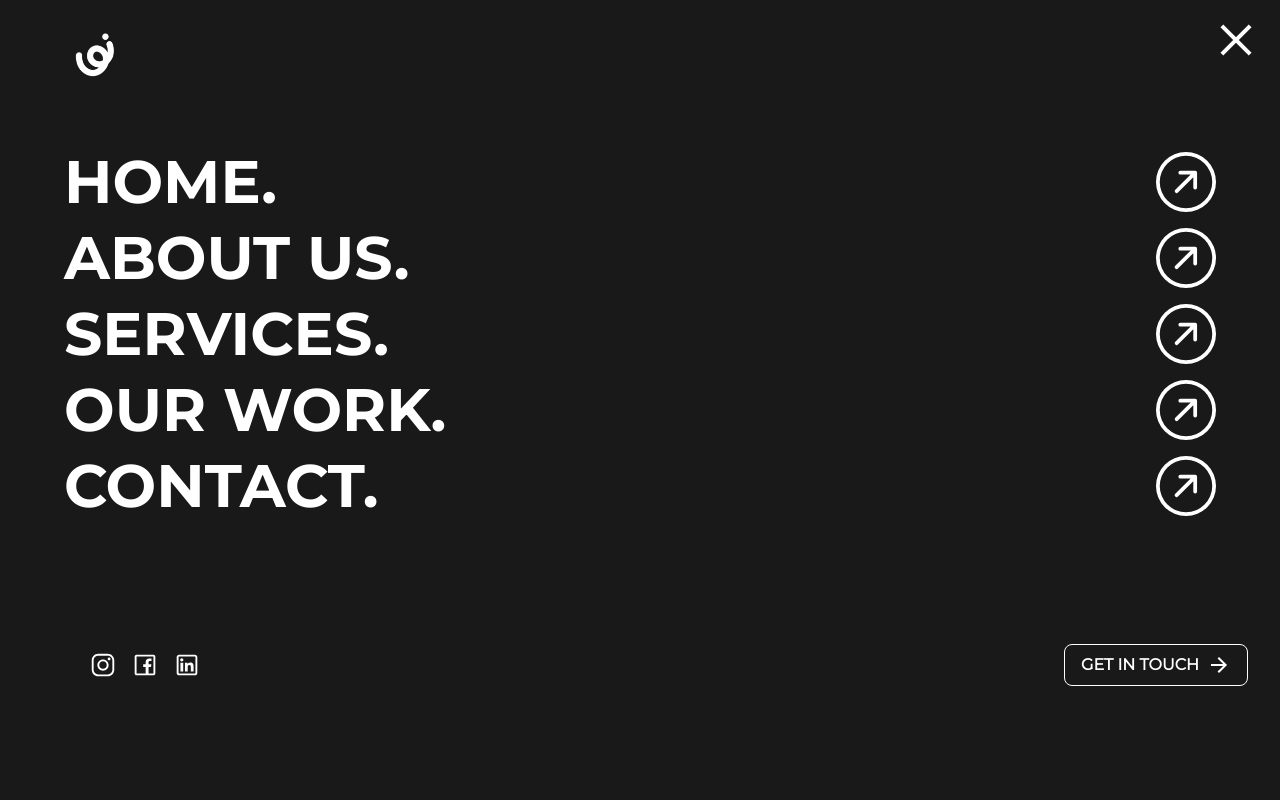
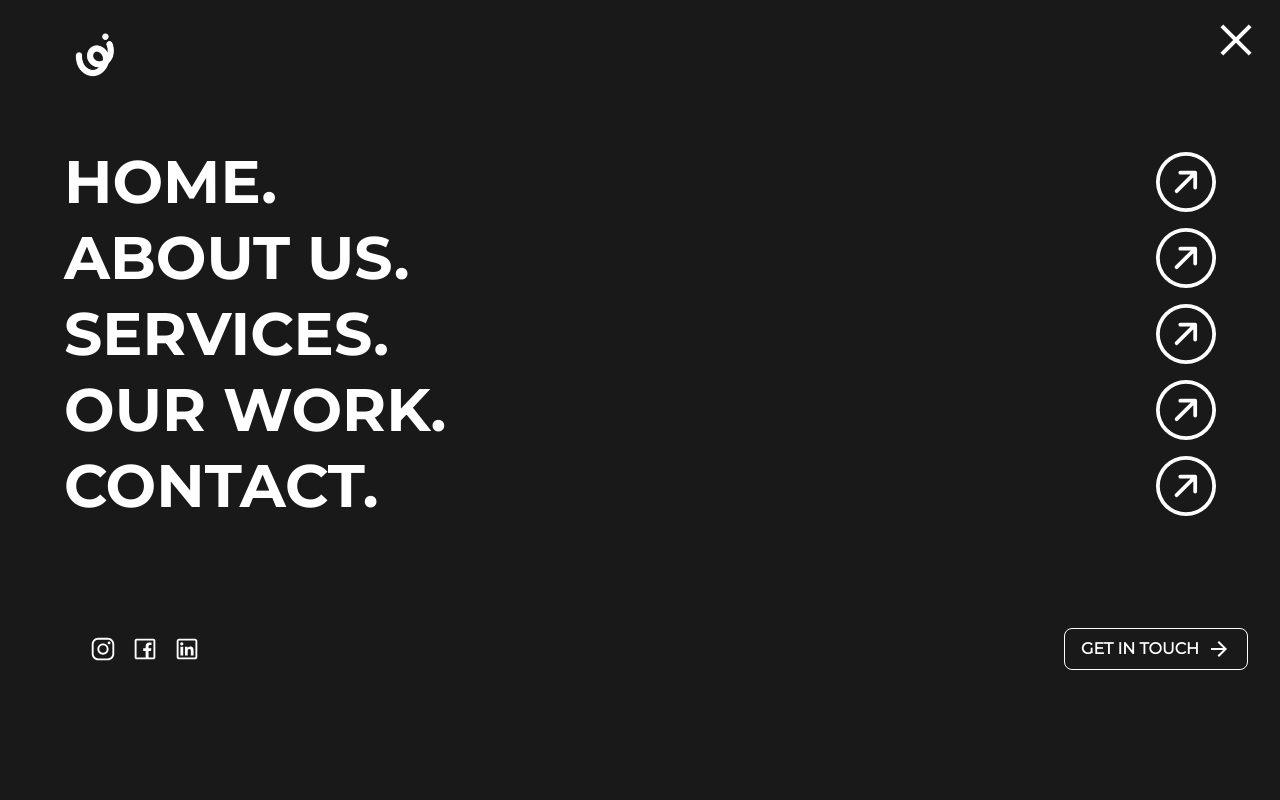
Before and after one commit to Unicostudios/UnicoLatest, a Next.js app: page / in a window 1280 px wide. Both pictures are taken after a click on the button 1236 px from the left and 40 px from the top of the page. Shown: the top 800 px of the page. Built offline with nearby package versions, Linux system fonts and the light colour scheme.

Commit message:
feat: update google sheet link

```diff
--- a/src/app/components/ContactForm.jsx
+++ b/src/app/components/ContactForm.jsx
@@ -25,7 +25,7 @@ const Form = ({ selected, setSelected }) => {
     e.preventDefault();
 
     const scriptURL =
-      "https://script.google.com/macros/s/AKfycbzZ75q3j_OWwSsaA9Vi-n13IuU1Pot03z6_KcIT76r3_HcaGO8E2L_CLbrEQFkFXKVw/exec";
+      "https://script.google.com/macros/s/AKfycbzouJfPPBTXs7MXPUgQcGFKjNbD0m66uNr0d6_LfLGG-LFS4eHC4BhJWJUvo-RBVUxT/exec";
     const formData = new FormData();
     formData.append("Name", name);
     formData.append("Company", company);
--- a/src/app/components/NavComp.jsx
+++ b/src/app/components/NavComp.jsx
@@ -128,7 +128,7 @@ const HamburgerButton = ({ active, setActive }) => {
 
 const FooterCTAs = () => {
   return (
-    <div className="flex flex-col gap-8 xs:gap-0 xs:flex-row justify-between xs:items-center pt-10 xs:pt-16 px-8 md:pl-18 lg:pl-22">
+    <div className="flex flex-col gap-8 xs:gap-0 xs:flex-row justify-between xs:items-center pt-10 xs:pt-12 px-8 md:pl-18 lg:pl-22">
       <div className="flex gap-3">
         {SOCIAL_CTAS.map((l, idx) => {
           return (
```
